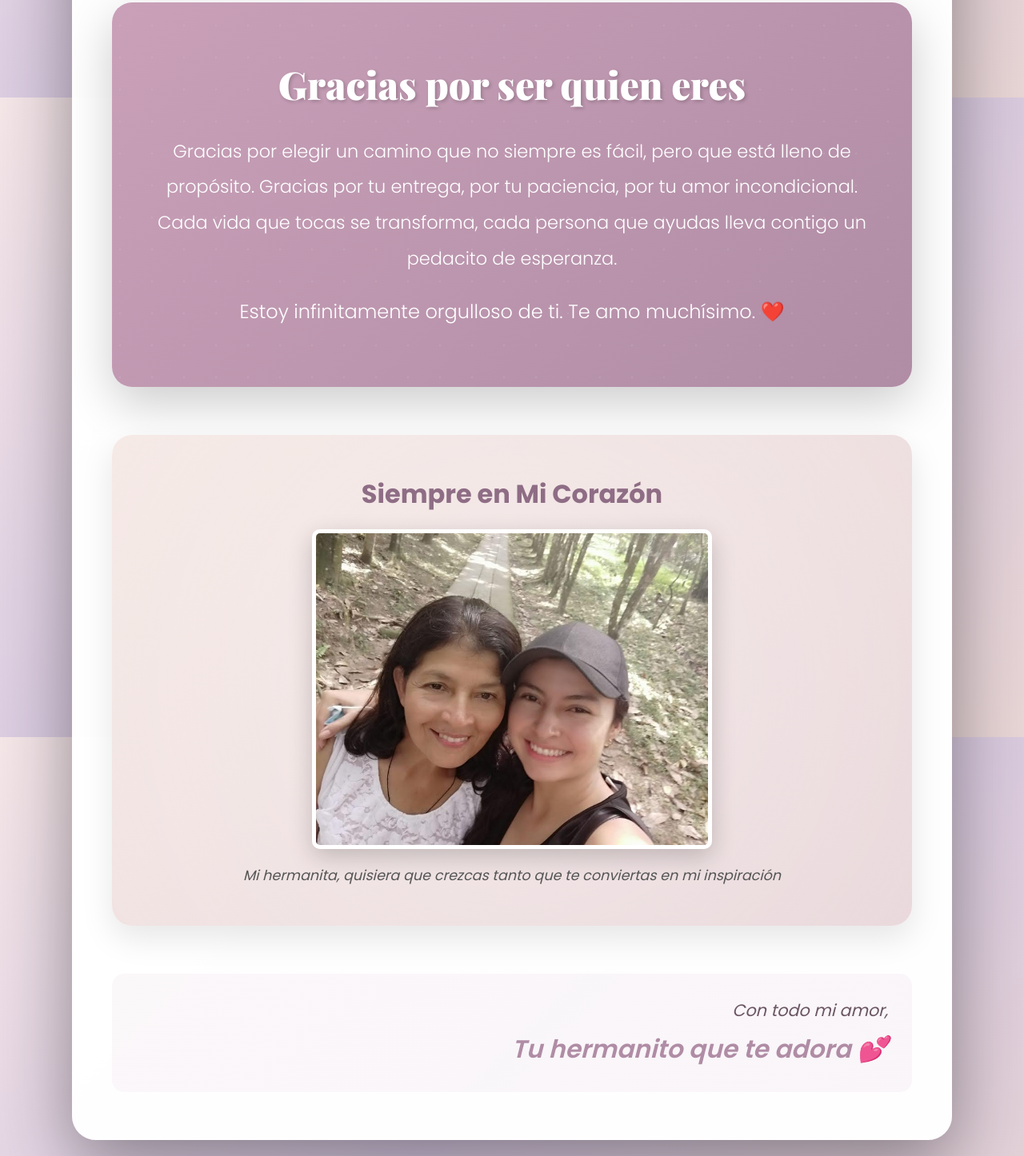
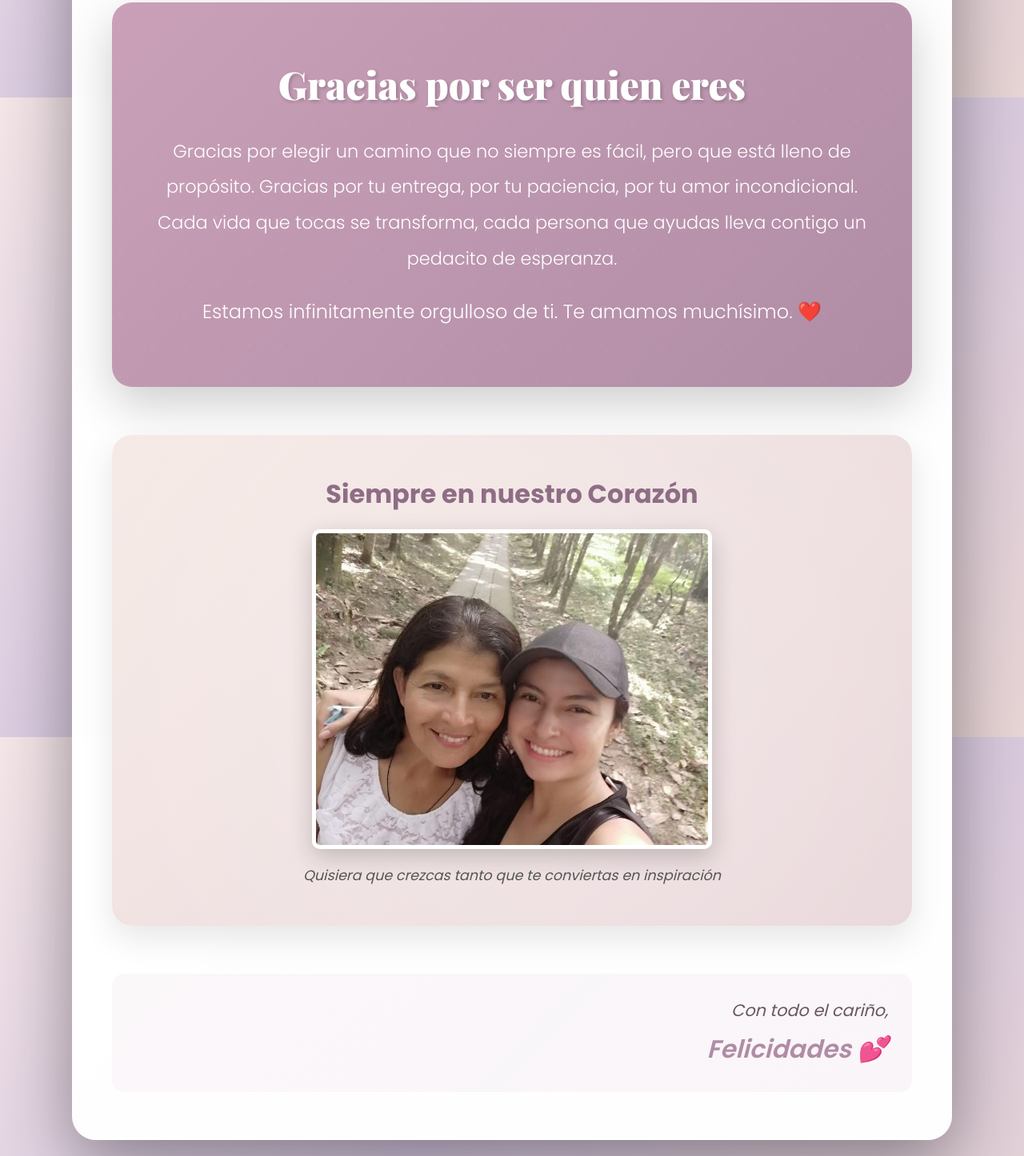
Before and after one commit to Tibaduiza1/dia-trabajo-social, a plain HTML site: page index.html in a window 1280 px wide. Shown: the part 3078-4524 px from the top of the page at 80% size. Drawn offline with nearby package versions, Linux system fonts and the light colour scheme.

Commit message:
Update index.html

```diff
--- a/index.html
+++ b/index.html
@@ -569,19 +569,19 @@
                     Cada vida que tocas se transforma, cada persona que ayudas lleva contigo un pedacito de esperanza.
                 </p>
                 <p style="margin-top: 20px; font-size: 1.5em;">
-                    Estoy infinitamente orgulloso de ti. Te amo muchísimo. ❤️
+                    Estamos infinitamente orgulloso de ti. Te amamos muchísimo. ❤️
                 </p>
             </div>
 
             <div class="photo-section">
-                <h2 style="color: #8e6d85; margin-bottom: 20px; font-size: 2em;">Siempre en Mi Corazón</h2>
+                <h2 style="color: #8e6d85; margin-bottom: 20px; font-size: 2em;">Siempre en nuestro Corazón</h2>
                 <img src="3.jpg" style="width: 100%; max-width: 500px; height: 400px; margin: 20px auto; display: block; object-fit: cover; border-radius: 10px; box-shadow: 0 10px 30px rgba(0,0,0,0.2); border: 5px solid #fff;">
-                <p class="photo-caption">Mi hermanita, quisiera que crezcas tanto que te conviertas en mi inspiración</p>
+                <p class="photo-caption">Quisiera que crezcas tanto que te conviertas en inspiración</p>
             </div>
 
             <div class="signature">
-                <p>Con todo mi amor,</p>
-                <p style="font-size: 1.5em; margin-top: 10px;">Tu hermanito que te adora 💕</p>
+                <p>Con todo el cariño,</p>
+                <p style="font-size: 1.5em; margin-top: 10px;">Felicidades 💕</p>
             </div>
         </div>
     </div>
```
